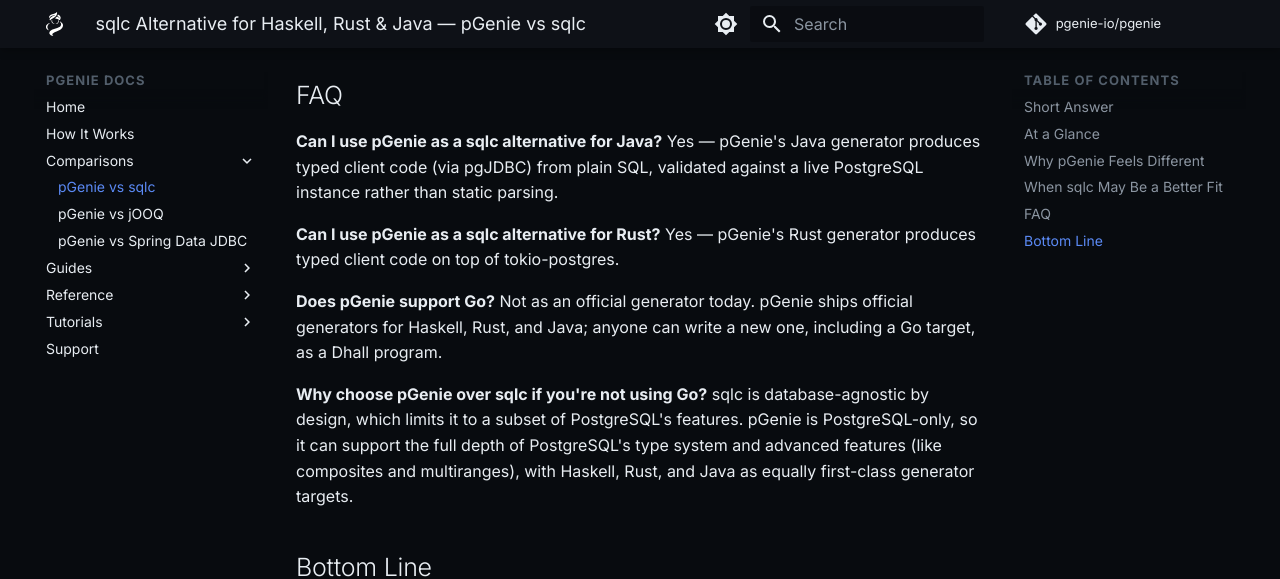
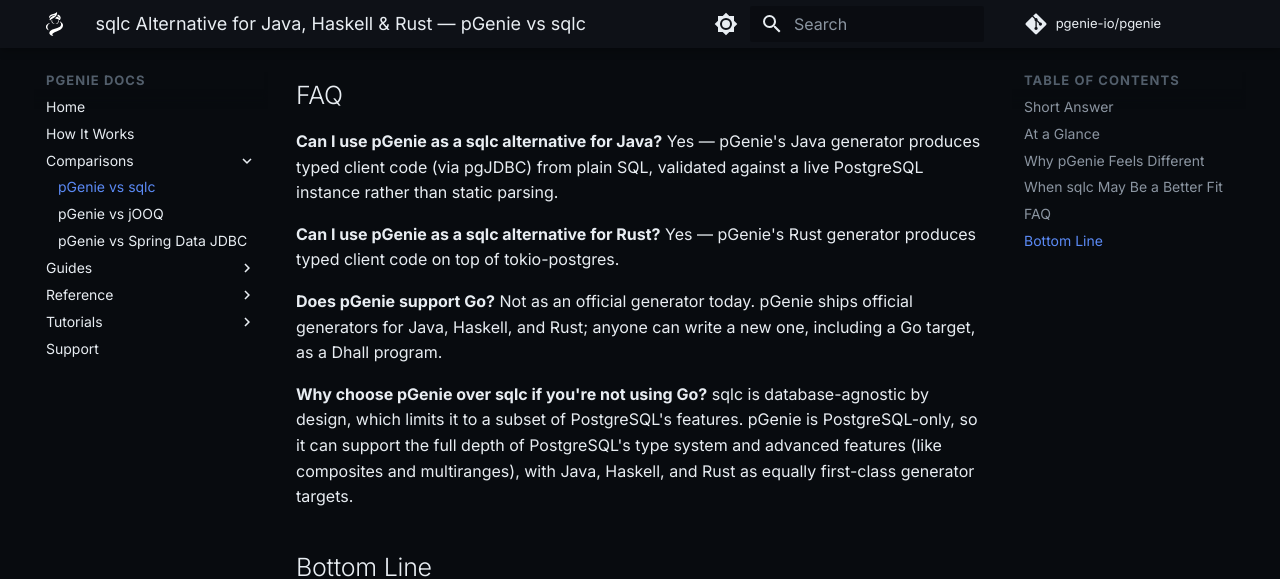
Before and after one commit to pgenie-io/docs, an MkDocs documentation site: the page built from docs/comparisons/sqlc.md, in a window 1280 px wide and 900 px high, scrolled down 1896 px. Shown: the top 579 px of the window. Built offline with MkDocs 1.6.1 and Material for MkDocs 9.7.7, drawn with Linux system fonts in a browser that asks for light colours; comment, search, counter and statistics services are not loaded; some of the changed text lies outside the part shown.

```diff
--- a/docs/comparisons/sqlc.md
+++ b/docs/comparisons/sqlc.md
@@ -1,11 +1,11 @@
 ---
-title: sqlc Alternative for Haskell, Rust & Java — pGenie vs sqlc
-description: Comparing pGenie and sqlc for type-safe PostgreSQL codegen. pGenie targets Haskell, Rust, and Java instead of Go, validates queries against a live PostgreSQL instance, and tracks schema drift with committed signature files.
+title: sqlc Alternative for Java, Haskell & Rust — pGenie vs sqlc
+description: Comparing pGenie and sqlc for type-safe PostgreSQL codegen. pGenie targets Java, Haskell, and Rust instead of Go, validates queries against a live PostgreSQL instance, and tracks schema drift with committed signature files.
 ---
 
 # pGenie vs sqlc
 
-pGenie is a **sqlc alternative** for teams working in Haskell, Rust, or Java rather than Go. Both tools turn SQL into typed application code, but they optimize for different priorities.
+pGenie is a **sqlc alternative** for teams working in Java, Haskell, or Rust rather than Go. Both tools turn SQL into typed application code, but they optimize for different priorities.
 
 ## Short Answer
 
@@ -20,7 +20,7 @@ Choose **sqlc** if you need a broader database matrix, a larger ecosystem, and i
 | Question | pGenie | sqlc |
 |---|---|---|
 | Database scope | PostgreSQL only | PostgreSQL, MySQL, SQLite |
-| Language story | Haskell, Rust, Java today — no Go target; new generators via Dhall | Go is the most mature target; Kotlin, Python and TypeScript are documented; more languages via official and community plugins |
+| Language story | Java, Haskell, Rust today — no Go target; new generators via Dhall | Go is the most mature target; Kotlin, Python and TypeScript are documented; more languages via official and community plugins |
 | Query analysis | Always against a live PostgreSQL instance started for the run | Static parsing and analysis by default; optional database-backed checks in `vet`; cross-version schema checks in `verify` |
 | Schema drift protection | Committed `.sig1.pgn.yaml` files are checked on every run | `verify` checks schema changes against previously pushed queries via sqlc Cloud |
 | Type-contract artifact | Per-query signature files live in your repo and show up in diffs | No equivalent committed per-query signature artifact, nullability control is limited |
@@ -52,10 +52,10 @@ Yes — pGenie's Java generator produces typed client code (via pgJDBC) from pla
 Yes — pGenie's Rust generator produces typed client code on top of tokio-postgres.
 
 **Does pGenie support Go?**
-Not as an official generator today. pGenie ships official generators for Haskell, Rust, and Java; anyone can write a new one, including a Go target, as a Dhall program.
+Not as an official generator today. pGenie ships official generators for Java, Haskell, and Rust; anyone can write a new one, including a Go target, as a Dhall program.
 
 **Why choose pGenie over sqlc if you're not using Go?**
-sqlc is database-agnostic by design, which limits it to a subset of PostgreSQL's features. pGenie is PostgreSQL-only, so it can support the full depth of PostgreSQL's type system and advanced features (like composites and multiranges), with Haskell, Rust, and Java as equally first-class generator targets.
+sqlc is database-agnostic by design, which limits it to a subset of PostgreSQL's features. pGenie is PostgreSQL-only, so it can support the full depth of PostgreSQL's type system and advanced features (like composites and multiranges), with Java, Haskell, and Rust as equally first-class generator targets.
 
 ## Bottom Line
 
```
Also changed, not shown: docs/comparisons/jooq.md (+2 -2 lines), docs/comparisons/spring-data-jdbc.md (+1 -1 lines), docs/guides/implementing-custom-generators.md (+1 -1 lines), docs/reference/codegens.md (+1 -1 lines).
